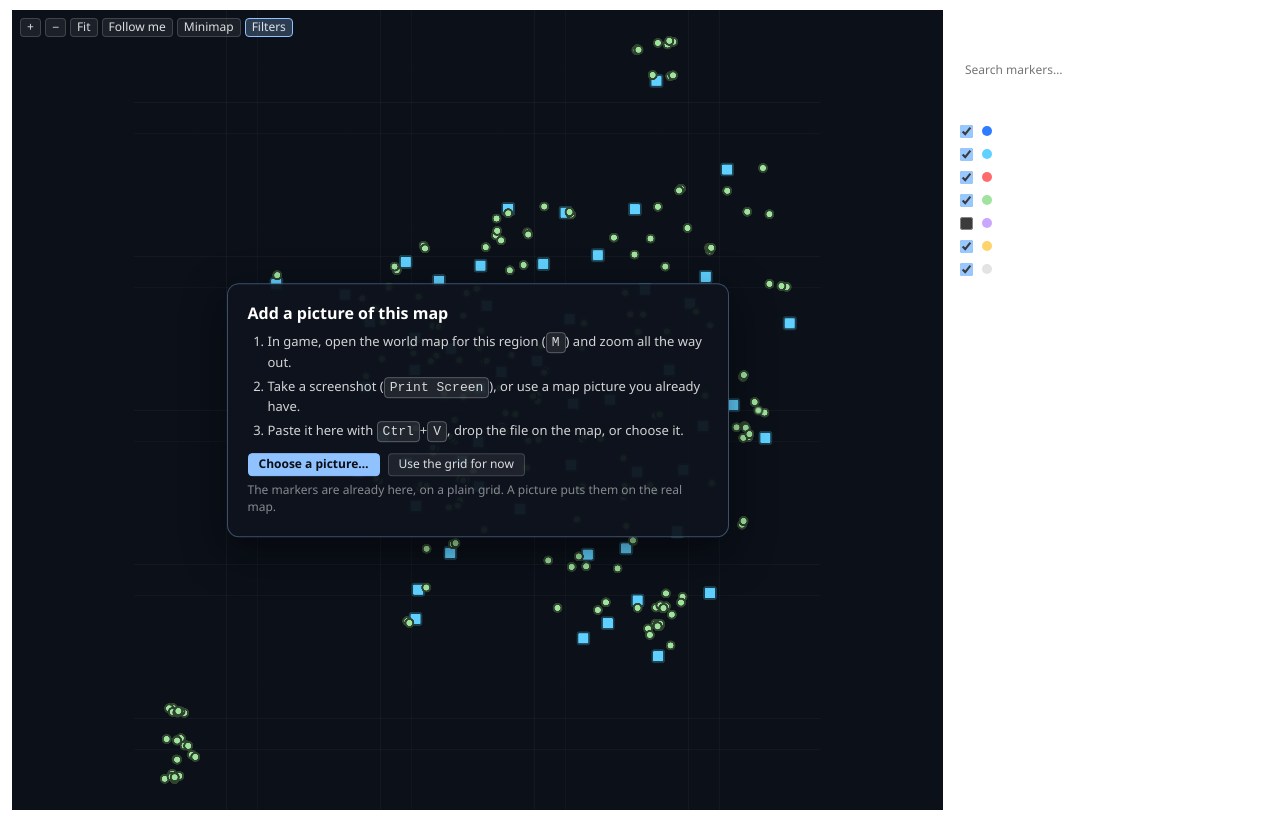
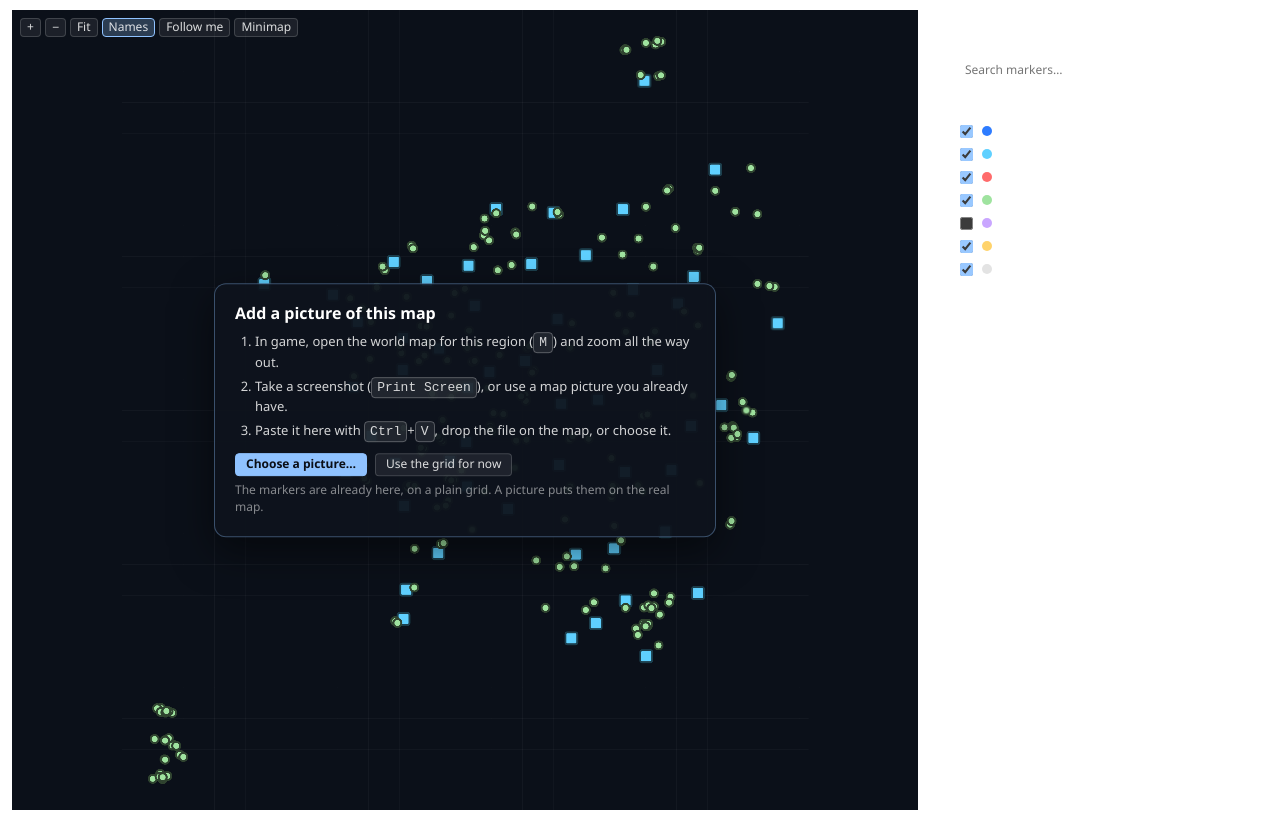
Before and after one commit to Ezzaro14/ezzar-daeva-companion, a website built with Vite: page src-tauri/bundled-plugins/world-map/index.html in a window 1280 px wide. Built offline with nearby package versions, Linux system fonts and the light colour scheme; files whose address does not match are found by name.

Commit message:
World Map: names on and off; the filters fold to a rail

```diff
--- a/src-tauri/bundled-plugins/world-map/index.html
+++ b/src-tauri/bundled-plugins/world-map/index.html
@@ -26,9 +26,9 @@
           <button type="button" class="btn small zoomIn" title="Zoom in">+</button>
           <button type="button" class="btn small zoomOut" title="Zoom out">−</button>
           <button type="button" class="btn small fit" title="Show the whole map">Fit</button>
+          <button type="button" class="btn small names" title="Show or hide the names beside the markers" aria-pressed="true">Names</button>
           <button type="button" class="btn small follow" title="Keep you in the middle" aria-pressed="false">Follow me</button>
           <button type="button" class="btn small trackMinimap" title="Find you on the game's minimap, a few times a second while this map is shown" aria-pressed="false">Minimap</button>
-          <button type="button" class="btn small sideToggle" title="Show or hide the filters and settings beside the map" aria-pressed="true">Filters</button>
           <span class="minimapState" hidden></span>
         </div>
         <div class="coords"></div>
@@ -49,7 +49,14 @@
         <div class="dropHint" hidden>Drop the picture to use it for this map</div>
       </div>
 
+      <!-- Folds to its rail (applySide): the rail and its button stay. -->
       <aside class="side">
+        <div class="sideRail">
+          <button type="button" class="sideToggle" title="Hide the filters" aria-label="Hide the filters" aria-expanded="true">
+            <svg viewBox="0 0 16 16" width="14" height="14" aria-hidden="true"><path d="M6 3.5 10.5 8 6 12.5" fill="none" stroke="currentColor" stroke-width="1.8" stroke-linecap="round" stroke-linejoin="round" /></svg>
+          </button>
+        </div>
+        <div class="sideBody">
         <label class="row"><span>Map</span><select class="mapPick"></select></label>
         <input type="search" class="search" placeholder="Search markers…" />
         <div class="row layersAll">
@@ -131,6 +138,7 @@
             <button type="button" class="btn small danger clearSeen">Forget seen monsters</button>
           </div>
         </details>
+        </div>
       </aside>
     </div>
 
--- a/src-tauri/bundled-plugins/world-map/map.css
+++ b/src-tauri/bundled-plugins/world-map/map.css
@@ -53,9 +53,56 @@
 .minimapState[hidden] { display: none; }
 .coords { position: absolute; left: 8px; bottom: 6px; font-size: 11px; color: rgba(255, 255, 255, 0.55); font-variant-numeric: tabular-nums; }
 .banner { position: absolute; left: 50%; top: 8px; transform: translateX(-50%); padding: 4px 12px; border-radius: 6px; background: rgba(255, 179, 107, 0.2); border: 1px solid #ffb36b; font-size: 12px; }
-.side { flex: none; width: 300px; overflow-y: auto; padding: 10px 12px; border-left: 1px solid rgba(255, 255, 255, 0.08); }
-/* Filters hidden: the map takes the whole window. */
-.layout.sideHidden .side { display: none; }
+/* The filters beside the map, on a rail that stays when they fold away
+   (applySide): the panel slides shut to the rail and its button. */
+.side {
+  flex: none;
+  display: flex;
+  width: 349px;
+  overflow: hidden;
+  border-left: 1px solid rgba(255, 255, 255, 0.08);
+  transition: width 0.26s cubic-bezier(0.2, 0.7, 0.2, 1);
+}
+.sideRail {
+  flex: none;
+  width: 24px;
+  display: flex;
+  flex-direction: column;
+  align-items: center;
+  padding-top: 8px;
+  background: rgba(255, 255, 255, 0.025);
+  border-right: 1px solid rgba(255, 255, 255, 0.06);
+}
+.sideToggle {
+  display: flex;
+  align-items: center;
+  justify-content: center;
+  width: 20px;
+  height: 28px;
+  padding: 0;
+  color: rgba(255, 255, 255, 0.7);
+  background: rgba(255, 255, 255, 0.06);
+  border: 1px solid rgba(255, 255, 255, 0.14);
+  border-radius: 5px;
+  cursor: pointer;
+}
+.sideToggle:hover { color: #fff; background: rgba(143, 194, 255, 0.2); border-color: #8fc2ff; }
+.sideToggle svg { transition: transform 0.26s ease; }
+.sideBody {
+  flex: none;
+  width: 324px;
+  box-sizing: border-box;
+  overflow-y: auto;
+  padding: 10px 12px;
+  transition: opacity 0.18s ease;
+}
+/* Folded: the rail alone; the map takes the rest. */
+.layout.sideHidden .side { width: 25px; }
+.layout.sideHidden .sideBody { opacity: 0; visibility: hidden; transition: opacity 0.18s ease, visibility 0s linear 0.26s; }
+.layout.sideHidden .sideToggle svg { transform: rotate(180deg); }
+@media (prefers-reduced-motion: reduce) {
+  .side, .sideBody, .sideToggle svg { transition: none; }
+}
 .layersAll { justify-content: space-between; margin: 0 0 2px; }
 .layersAll .note { margin: 0; }
 .side .row select { flex: 1; }
--- a/src-tauri/bundled-plugins/world-map/plugin.js
+++ b/src-tauri/bundled-plugins/world-map/plugin.js
@@ -293,7 +293,7 @@
     el.style.transform = `scale(${inv})`;
     el.title = mk.label;
     if (mk.cls === "me") el.dataset.me = "";
-    if (view.zoom >= (LABEL_ZOOM[mk.layer] ?? 0)) el.append(Object.assign(document.createElement("span"), { className: "lbl", textContent: mk.label }));
+    if (namesOn() && view.zoom >= (LABEL_ZOOM[mk.layer] ?? 0)) el.append(Object.assign(document.createElement("span"), { className: "lbl", textContent: mk.label }));
     el.addEventListener("click", (e) => {
       e.stopPropagation();
       select(mk);
@@ -1369,8 +1369,8 @@
     g.fillText(str, x, y);
   };
   const shapes = dotHits.filter((d) => d.l.shape !== "text");
-  // Names once few enough are in view to read.
-  if (shapes.length <= 160) for (const d of shapes) if (d.e.n) text(d.e.n, d.sx + rad + 4, d.sy, "11px 'Segoe UI', system-ui, sans-serif", "left");
+  // Names once few enough are in view to read, unless turned off.
+  if (namesOn() && shapes.length <= 160) for (const d of shapes) if (d.e.n) text(d.e.n, d.sx + rad + 4, d.sy, "11px 'Segoe UI', system-ui, sans-serif", "left");
   for (const d of dotHits) if (d.l.shape === "text") text(d.e.n, d.sx, d.sy, "600 12px 'Segoe UI', system-ui, sans-serif", "center");
   const sel = selected?.dot && dotHits.find((d) => d.x === selected.x && d.y === selected.y && d.e.n === selected.dot);
   if (sel) {
@@ -1600,17 +1600,40 @@
 }, 5000);
 window.addEventListener("resize", () => draw());
 
-// The sidebar (filters, picture, pins): hidden, the map has the whole window.
+// The sidebar (filters, picture, pins): folded, it slides shut to its rail
+// and the map has the rest of the window. Drawn again once it has moved.
 function applySide() {
   const hidden = !!prefs.sideHidden;
   $(".layout").classList.toggle("sideHidden", hidden);
-  $(".sideToggle").setAttribute("aria-pressed", String(!hidden));
+  const toggle = $(".sideToggle");
+  const label = hidden ? "Show the filters" : "Hide the filters";
+  toggle.setAttribute("aria-expanded", String(!hidden));
+  toggle.title = label;
+  toggle.setAttribute("aria-label", label);
   draw();
 }
 $(".sideToggle").addEventListener("click", () => {
   prefs.sideHidden = !prefs.sideHidden;
   store("prefs", prefs);
   applySide();
+});
+$(".side").addEventListener("transitionend", (e) => {
+  if (e.target === e.currentTarget && e.propertyName === "width") draw();
+});
+
+// The names beside the markers and the saved map file's spots: on until
+// turned off, which a busy map wants (region names are a layer of their own).
+function namesOn() {
+  return prefs.names !== false;
+}
+function applyNames() {
+  $(".names").setAttribute("aria-pressed", String(namesOn()));
+}
+$(".names").addEventListener("click", () => {
+  prefs.names = !namesOn();
+  store("prefs", prefs);
+  applyNames();
+  draw();
 });
 
 // Every layer on or off at once: the built-in ones and the saved map file's
@@ -1632,6 +1655,7 @@
   a2.ready();
   await openMap(prefs.map ?? 1010);
   applySide();
+  applyNames();
   follow = !!prefs.follow;
   $(".follow").setAttribute("aria-pressed", String(follow));
   $(".trackMinimap").setAttribute("aria-pressed", String(!!prefs.minimap));
```
Also changed, not shown: src-tauri/bundled-plugins/world-map/README.md.
